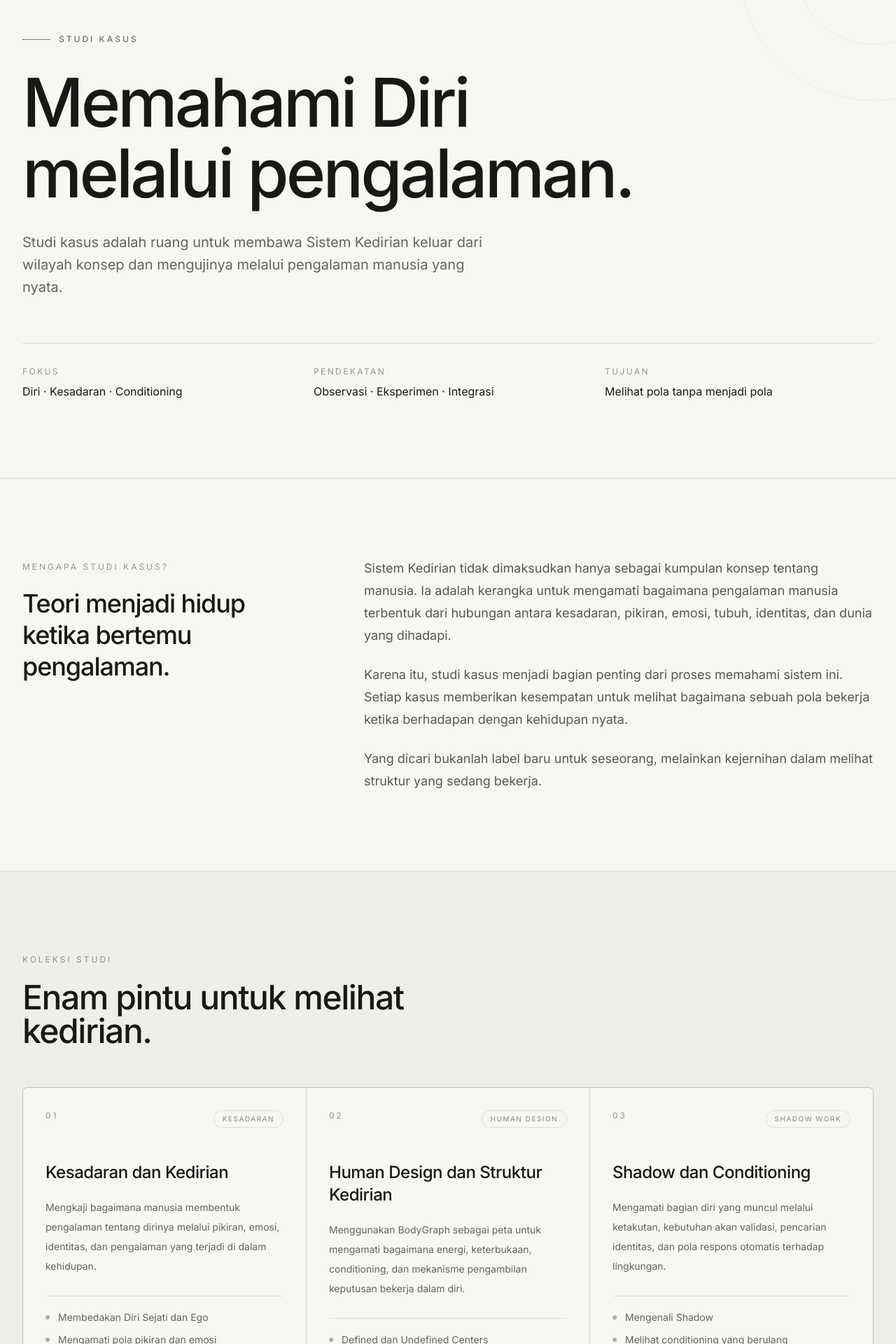
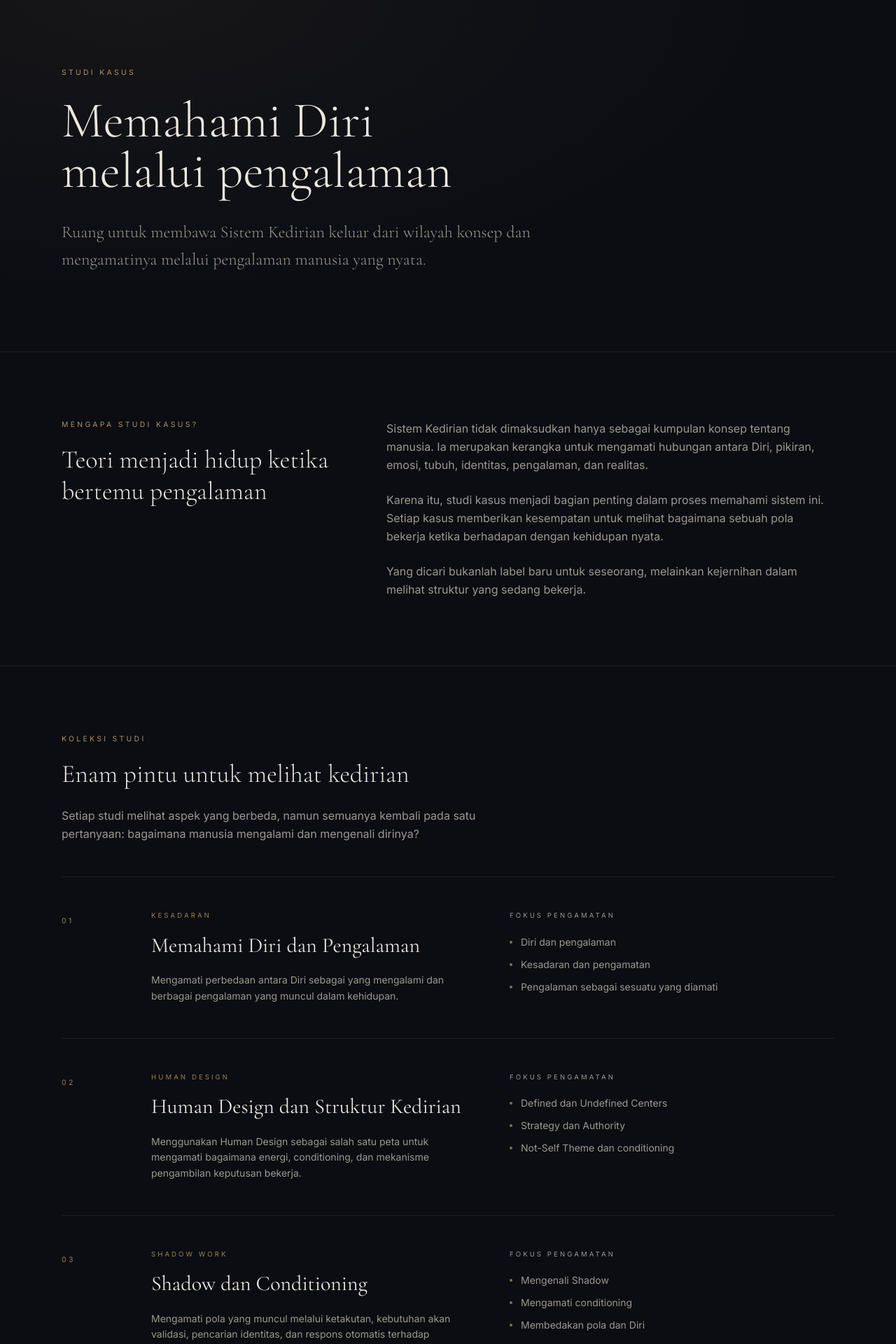
Before and after one commit to spiritualsciencezone/sistem-kedirian, a Next.js app: page /studi-kasus in a window 1280 px wide. Shown: the part 80-2000 px from the top of the page at 70% size. Built offline with nearby package versions, Linux system fonts and the light colour scheme.

Commit message:
Update page.tsx

```diff
--- a/app/studi-kasus/page.tsx
+++ b/app/studi-kasus/page.tsx
@@ -1,16 +1,24 @@
+import type { Metadata } from 'next'
 import { SiteHeader } from '@/components/site-header'
+import { SiteFooter } from '@/components/site-footer'
+
+export const metadata: Metadata = {
+  title: 'Studi Kasus | Sistem Kedirian',
+  description:
+    'Studi kasus mengenai Sistem Kedirian, kesadaran, pengalaman manusia, conditioning, dan pengenalan Diri.',
+}
 
 const studiKasus = [
   {
     number: '01',
-    title: 'Kesadaran dan Kedirian',
+    title: 'Memahami Diri dan Pengalaman',
     category: 'Kesadaran',
     description:
-      'Mengkaji bagaimana manusia membentuk pengalaman tentang dirinya melalui pikiran, emosi, identitas, dan pengalaman yang terjadi di dalam kehidupan.',
+      'Mengamati perbedaan antara Diri sebagai yang mengalami dan berbagai pengalaman yang muncul dalam kehidupan.',
     points: [
-      'Membedakan Diri Sejati dan Ego',
-      'Mengamati pola pikiran dan emosi',
-      'Memahami hubungan antara kesadaran dan pengalaman',
+      'Diri dan pengalaman',
+      'Kesadaran dan pengamatan',
+      'Pengalaman sebagai sesuatu yang diamati',
     ],
   },
   {
@@ -18,7 +26,7 @@ const studiKasus = [
     title: 'Human Design dan Struktur Kedirian',
     category: 'Human Design',
     description:
-      'Menggunakan BodyGraph sebagai peta untuk mengamati bagaimana energi, keterbukaan, conditioning, dan mekanisme pengambilan keputusan bekerja dalam diri.',
+      'Menggunakan Human Design sebagai salah satu peta untuk mengamati bagaimana energi, conditioning, dan mekanisme pengambilan keputusan bekerja.',
     points: [
       'Defined dan Undefined Centers',
       'Strategy dan Authority',
@@ -30,11 +38,11 @@ const studiKasus = [
     title: 'Shadow dan Conditioning',
     category: 'Shadow Work',
     description:
-      'Mengamati bagian diri yang muncul melalui ketakutan, kebutuhan akan validasi, pencarian identitas, dan pola respons otomatis terhadap lingkungan.',
+      'Mengamati pola yang muncul melalui ketakutan, kebutuhan akan validasi, pencarian identitas, dan respons otomatis terhadap lingkungan.',
     points: [
       'Mengenali Shadow',
-      'Melihat conditioning yang berulang',
-      'Mengubah pengamatan menjadi awareness',
+      'Mengamati conditioning',
+      'Membedakan pola dan Diri',
     ],
   },
   {
@@ -42,19 +50,19 @@ const studiKasus = [
     title: 'Keputusan dan Otoritas Internal',
     category: 'Eksperimen',
     description:
-      'Mempelajari bagaimana keputusan dapat muncul dari mekanisme internal yang berbeda dari dorongan pikiran, tekanan lingkungan, atau kebutuhan untuk membuktikan diri.',
+      'Mempelajari bagaimana keputusan dapat muncul dari mekanisme internal yang berbeda dari dorongan pikiran dan tekanan lingkungan.',
     points: [
       'Menunggu Strategy',
       'Mengenali Authority',
-      'Mengamati respons tubuh',
+      'Mengamati respons internal',
     ],
   },
   {
     number: '05',
     title: 'Pikiran, Emosi, dan Realitas',
-    category: 'Psikologi Kesadaran',
+    category: 'Kesadaran',
     description:
-      'Mengkaji bagaimana pikiran dan emosi membentuk cara seseorang menafsirkan realitas, serta bagaimana pengamatan yang sadar dapat menciptakan jarak dari identifikasi.',
+      'Mengkaji bagaimana pikiran dan emosi memengaruhi cara seseorang mengalami dan menafsirkan realitas.',
     points: [
       'Thought Domain',
       'Emotion Domain',
@@ -66,11 +74,11 @@ const studiKasus = [
     title: 'Dari Conditioning menuju Kesadaran',
     category: 'Integrasi',
     description:
-      'Studi integratif mengenai perjalanan dari identifikasi terhadap pola diri menuju kemampuan mengamati pola tersebut tanpa kehilangan pusat kesadaran.',
+      'Mengamati perjalanan dari identifikasi terhadap pola diri menuju kemampuan melihat pola tersebut tanpa menjadikannya sebagai identitas.',
     points: [
       'Mengamati tanpa menghakimi',
       'Memisahkan pengalaman dari identitas',
-      'Mengintegrasikan kesadaran ke kehidupan sehari-hari',
+      'Mengintegrasikan awareness',
     ],
   },
 ]
@@ -79,115 +87,95 @@ const proses = [
   {
     step: '01',
     title: 'Observe',
-    description: 'Mengamati apa yang sedang terjadi tanpa langsung memberikan penilaian.',
+    description:
+      'Mengamati apa yang sedang terjadi tanpa langsung memberikan penilaian.',
   },
   {
     step: '02',
     title: 'Recognize',
-    description: 'Mengenali pola yang berulang dalam pikiran, emosi, tubuh, dan perilaku.',
+    description:
+      'Mengenali pola yang berulang dalam pikiran, emosi, tubuh, dan perilaku.',
   },
   {
     step: '03',
     title: 'Understand',
-    description: 'Memahami struktur yang berada di balik pola tersebut.',
+    description:
+      'Memahami struktur yang berada di balik pola tersebut.',
   },
   {
     step: '04',
     title: 'Experiment',
-    description: 'Menguji pemahaman melalui pengalaman nyata, bukan hanya melalui teori.',
+    description:
+      'Menguji pemahaman melalui pengalaman nyata, bukan hanya melalui teori.',
   },
   {
     step: '05',
     title: 'Integrate',
-    description: 'Membawa hasil pengamatan ke dalam kehidupan sehingga menjadi pengetahuan yang hidup.',
+    description:
+      'Membawa hasil pengamatan ke dalam kehidupan sehingga menjadi pengetahuan yang hidup.',
   },
 ]
 
 export default function StudiKasusPage() {
   return (
-    <main className="min-h-screen bg-[#f8f7f3] text-[#181817]">
+    <>
       <SiteHeader />
 
+      <main className="pt-16">
         {/* HERO */}
-      <section className="relative overflow-hidden border-b border-black/10">
-        <div className="mx-auto max-w-7xl px-6 pb-20 pt-24 lg:px-8 lg:pb-28 lg:pt-32">
-          <div className="max-w-4xl">
-            <div className="mb-8 flex items-center gap-3">
-              <span className="h-px w-10 bg-black/50" />
-              <span className="text-xs font-medium uppercase tracking-[0.25em] text-black/55">
+        <header className="relative overflow-hidden border-b border-border/60">
+          <div
+            aria-hidden="true"
+            className="pointer-events-none absolute inset-0 opacity-40"
+            style={{
+              background:
+                'radial-gradient(ellipse at 15% 0%, color-mix(in oklab, var(--primary) 14%, transparent), transparent 60%)',
+            }}
+          />
+
+          <div className="relative mx-auto max-w-6xl px-6 py-20 sm:py-28">
+            <p className="text-[0.65rem] tracking-hairline uppercase text-primary/80">
               Studi Kasus
-              </span>
-            </div>
+            </p>
 
-            <h1 className="text-5xl font-medium leading-[1.05] tracking-[-0.04em] sm:text-6xl lg:text-8xl">
-              Memahami Diri
-              <br />
-              melalui pengalaman.
+            <h1 className="mt-6 max-w-4xl font-serif text-5xl leading-none font-light text-balance sm:text-7xl">
+              Memahami Diri melalui pengalaman
             </h1>
 
-            <p className="mt-8 max-w-2xl text-lg leading-8 text-black/60 sm:text-xl">
-              Studi kasus adalah ruang untuk membawa Sistem Kedirian keluar
-              dari wilayah konsep dan mengujinya melalui pengalaman manusia
-              yang nyata.
+            <p className="mt-8 max-w-2xl font-serif text-xl leading-relaxed font-light text-muted-foreground text-pretty sm:text-2xl">
+              Ruang untuk membawa Sistem Kedirian keluar dari wilayah konsep
+              dan mengamatinya melalui pengalaman manusia yang nyata.
             </p>
           </div>
-
-          <div className="mt-16 grid gap-8 border-t border-black/10 pt-8 sm:grid-cols-3">
-            <div>
-              <p className="text-xs uppercase tracking-[0.2em] text-black/40">
-                Fokus
-              </p>
-              <p className="mt-2 text-base">Diri · Kesadaran · Conditioning</p>
-            </div>
-
-            <div>
-              <p className="text-xs uppercase tracking-[0.2em] text-black/40">
-                Pendekatan
-              </p>
-              <p className="mt-2 text-base">Observasi · Eksperimen · Integrasi</p>
-            </div>
-
-            <div>
-              <p className="text-xs uppercase tracking-[0.2em] text-black/40">
-                Tujuan
-              </p>
-              <p className="mt-2 text-base">
-                Melihat pola tanpa menjadi pola
-              </p>
-            </div>
-          </div>
-        </div>
-
-        <div className="pointer-events-none absolute -right-40 -top-40 h-96 w-96 rounded-full border border-black/5" />
-        <div className="pointer-events-none absolute -right-20 -top-20 h-56 w-56 rounded-full border border-black/5" />
-      </section>
+        </header>
 
         {/* INTRO */}
-      <section className="mx-auto max-w-7xl px-6 py-20 lg:px-8 lg:py-28">
-        <div className="grid gap-12 lg:grid-cols-[0.7fr_1.3fr] lg:gap-24">
-          <div>
-            <span className="text-xs uppercase tracking-[0.25em] text-black/40">
+        <section className="border-b border-border/60">
+          <div className="mx-auto max-w-6xl px-6 py-20 sm:py-24">
+            <div className="grid gap-12 lg:grid-cols-[0.75fr_1.25fr] lg:gap-20">
+              <header>
+                <p className="text-[0.65rem] tracking-hairline uppercase text-primary/80">
                   Mengapa Studi Kasus?
-            </span>
+                </p>
 
-            <h2 className="mt-5 max-w-md text-3xl font-medium leading-tight tracking-[-0.03em] sm:text-4xl">
-              Teori menjadi hidup ketika bertemu pengalaman.
+                <h2 className="mt-5 font-serif text-3xl leading-tight font-light text-balance sm:text-4xl">
+                  Teori menjadi hidup ketika bertemu pengalaman
                 </h2>
-          </div>
+              </header>
 
-          <div className="max-w-3xl space-y-6 text-base leading-8 text-black/65 sm:text-lg">
+              <div className="max-w-3xl space-y-6 text-sm leading-relaxed text-muted-foreground sm:text-base">
                 <p>
-              Sistem Kedirian tidak dimaksudkan hanya sebagai kumpulan konsep
-              tentang manusia. Ia adalah kerangka untuk mengamati bagaimana
-              pengalaman manusia terbentuk dari hubungan antara kesadaran,
-              pikiran, emosi, tubuh, identitas, dan dunia yang dihadapi.
+                  Sistem Kedirian tidak dimaksudkan hanya sebagai kumpulan
+                  konsep tentang manusia. Ia merupakan kerangka untuk
+                  mengamati hubungan antara Diri, pikiran, emosi, tubuh,
+                  identitas, pengalaman, dan realitas.
                 </p>
 
                 <p>
-              Karena itu, studi kasus menjadi bagian penting dari proses
+                  Karena itu, studi kasus menjadi bagian penting dalam proses
                   memahami sistem ini. Setiap kasus memberikan kesempatan untuk
-              melihat bagaimana sebuah pola bekerja ketika berhadapan dengan
-              kehidupan nyata.
+                  melihat bagaimana sebuah pola bekerja ketika berhadapan
+                  dengan kehidupan nyata.
                 </p>
 
                 <p>
@@ -196,64 +184,75 @@ export default function StudiKasusPage() {
                 </p>
               </div>
             </div>
+          </div>
         </section>
 
-      {/* CASE STUDIES */}
-      <section className="border-y border-black/10 bg-[#efeee9]">
-        <div className="mx-auto max-w-7xl px-6 py-20 lg:px-8 lg:py-28">
-          <div className="mb-14 max-w-2xl">
-            <span className="text-xs uppercase tracking-[0.25em] text-black/40">
+        {/* DAFTAR STUDI KASUS */}
+        <section className="border-b border-border/60">
+          <div className="mx-auto max-w-6xl px-6 py-20 sm:py-24">
+            <header className="max-w-2xl">
+              <p className="text-[0.65rem] tracking-hairline uppercase text-primary/80">
                 Koleksi Studi
-            </span>
+              </p>
 
-            <h2 className="mt-5 text-4xl font-medium tracking-[-0.03em] sm:text-5xl">
-              Enam pintu untuk melihat kedirian.
+              <h2 className="mt-5 font-serif text-3xl leading-tight font-light text-balance sm:text-4xl">
+                Enam pintu untuk melihat kedirian
               </h2>
-          </div>
 
-          <div className="grid gap-px overflow-hidden rounded-2xl border border-black/10 bg-black/10 md:grid-cols-2 lg:grid-cols-3">
+              <p className="mt-6 text-sm leading-relaxed text-muted-foreground sm:text-base">
+                Setiap studi melihat aspek yang berbeda, namun semuanya
+                kembali pada satu pertanyaan: bagaimana manusia mengalami dan
+                mengenali dirinya?
+              </p>
+            </header>
+
+            <div className="mt-12 border-t border-border/60">
               {studiKasus.map((study) => (
                 <article
                   key={study.number}
-                className="group bg-[#f8f7f3] p-7 transition-colors duration-300 hover:bg-white sm:p-8"
+                  className="border-b border-border/60 py-10 sm:py-12"
                 >
-                <div className="flex items-start justify-between gap-4">
-                  <span className="text-xs font-medium tracking-[0.2em] text-black/35">
+                  <div className="grid gap-8 lg:grid-cols-[80px_1fr_1fr] lg:gap-12">
+                    <div>
+                      <span className="text-[0.65rem] tracking-hairline text-primary/70">
                         {study.number}
-                  </span>
-
-                  <span className="rounded-full border border-black/10 px-3 py-1 text-[10px] uppercase tracking-[0.15em] text-black/45">
-                    {study.category}
                       </span>
                     </div>
 
-                <h3 className="mt-12 text-2xl font-medium tracking-[-0.02em]">
+                    <div>
+                      <p className="text-[0.6rem] tracking-hairline uppercase text-primary/70">
+                        {study.category}
+                      </p>
+
+                      <h3 className="mt-4 font-serif text-2xl leading-tight font-normal sm:text-3xl">
                         {study.title}
                       </h3>
 
-                <p className="mt-5 text-sm leading-7 text-black/60">
+                      <p className="mt-5 max-w-xl text-sm leading-relaxed text-muted-foreground">
                         {study.description}
                       </p>
+                    </div>
 
-                <div className="mt-7 border-t border-black/10 pt-5">
-                  <ul className="space-y-3">
+                    <div>
+                      <p className="text-[0.6rem] tracking-hairline uppercase text-muted-foreground">
+                        Fokus Pengamatan
+                      </p>
+
+                      <ul className="mt-5 space-y-3">
                         {study.points.map((point) => (
                           <li
                             key={point}
-                        className="flex gap-3 text-sm text-black/60"
+                            className="flex items-start gap-3 text-sm text-muted-foreground"
                           >
-                        <span className="mt-[7px] h-1.5 w-1.5 shrink-0 rounded-full bg-black/30" />
+                            <span
+                              aria-hidden="true"
+                              className="mt-2 h-1 w-1 shrink-0 rounded-full bg-primary/60"
+                            />
                             <span>{point}</span>
                           </li>
                         ))}
                       </ul>
                     </div>
-
-                <div className="mt-8 flex items-center gap-2 text-xs uppercase tracking-[0.18em] text-black/35 transition-colors group-hover:text-black/70">
-                  <span>Explore</span>
-                  <span className="transition-transform duration-300 group-hover:translate-x-1">
-                    →
-                  </span>
                   </div>
                 </article>
               ))}
@@ -261,35 +260,37 @@ export default function StudiKasusPage() {
           </div>
         </section>
 
-      {/* FRAMEWORK */}
-      <section className="mx-auto max-w-7xl px-6 py-20 lg:px-8 lg:py-28">
-        <div className="grid gap-16 lg:grid-cols-[0.8fr_1.2fr] lg:gap-24">
-          <div>
-            <span className="text-xs uppercase tracking-[0.25em] text-black/40">
+        {/* KERANGKA PENGAMATAN */}
+        <section className="border-b border-border/60">
+          <div className="mx-auto max-w-6xl px-6 py-20 sm:py-24">
+            <div className="grid gap-12 lg:grid-cols-[0.75fr_1.25fr] lg:gap-20">
+              <header>
+                <p className="text-[0.65rem] tracking-hairline uppercase text-primary/80">
                   Kerangka Pengamatan
-            </span>
+                </p>
 
-            <h2 className="mt-5 text-4xl font-medium leading-tight tracking-[-0.03em] sm:text-5xl">
+                <h2 className="mt-5 font-serif text-3xl leading-tight font-light text-balance sm:text-4xl">
                   Bukan menghakimi diri.
                   <br />
                   Melainkan melihat diri.
                 </h2>
-          </div>
+              </header>
 
-          <div>
-            <div className="space-y-0 border-t border-black/10">
+              <div className="border-t border-border/60">
                 {proses.map((item) => (
                   <div
                     key={item.step}
-                  className="grid gap-4 border-b border-black/10 py-7 sm:grid-cols-[70px_180px_1fr] sm:items-start"
+                    className="grid gap-4 border-b border-border/60 py-7 sm:grid-cols-[70px_160px_1fr]"
                   >
-                  <span className="text-xs tracking-[0.2em] text-black/35">
+                    <span className="text-[0.65rem] tracking-hairline text-primary/70">
                       {item.step}
                     </span>
 
-                  <h3 className="text-lg font-medium">{item.title}</h3>
+                    <h3 className="font-serif text-lg font-normal">
+                      {item.title}
+                    </h3>
 
-                  <p className="max-w-xl text-sm leading-7 text-black/55">
+                    <p className="text-sm leading-relaxed text-muted-foreground">
                       {item.description}
                     </p>
                   </div>
@@ -300,25 +301,35 @@ export default function StudiKasusPage() {
         </section>
 
         {/* SISTEM KEDIRIAN */}
-      <section className="bg-[#171716] text-[#f5f3ed]">
-        <div className="mx-auto max-w-7xl px-6 py-20 lg:px-8 lg:py-28">
-          <div className="grid gap-14 lg:grid-cols-[0.75fr_1.25fr] lg:gap-24">
-            <div>
-              <span className="text-xs uppercase tracking-[0.25em] text-white/40">
+        <section className="border-b border-border/60">
+          <div className="mx-auto max-w-6xl px-6 py-20 sm:py-24">
+            <div className="relative overflow-hidden border border-border/60 px-7 py-12 sm:px-12 sm:py-16">
+              <div
+                aria-hidden="true"
+                className="pointer-events-none absolute inset-0 opacity-30"
+                style={{
+                  background:
+                    'radial-gradient(ellipse at 85% 50%, color-mix(in oklab, var(--primary) 12%, transparent), transparent 65%)',
+                }}
+              />
+
+              <div className="relative grid gap-12 lg:grid-cols-[0.75fr_1.25fr] lg:gap-20">
+                <header>
+                  <p className="text-[0.65rem] tracking-hairline uppercase text-primary/80">
                     Sistem Kedirian
-              </span>
+                  </p>
 
-              <h2 className="mt-5 text-4xl font-medium leading-tight tracking-[-0.03em] sm:text-5xl">
-                Dari pengalaman menuju pengenalan.
+                  <h2 className="mt-5 font-serif text-3xl leading-tight font-light text-balance sm:text-4xl">
+                    Dari pengalaman menuju pengenalan
                   </h2>
-            </div>
+                </header>
 
-            <div className="space-y-7 text-base leading-8 text-white/60 sm:text-lg">
+                <div className="space-y-6 text-sm leading-relaxed text-muted-foreground sm:text-base">
                   <p>
                     Setiap manusia mengalami dunia melalui sebuah struktur
                     kedirian. Di dalamnya terdapat apa yang kita sebut sebagai
-                pikiran, emosi, tubuh, identitas, keinginan, ketakutan, dan
-                pengalaman.
+                    pikiran, emosi, tubuh, identitas, keinginan, ketakutan,
+                    dan pengalaman.
                   </p>
 
                   <p>
@@ -326,15 +337,9 @@ export default function StudiKasusPage() {
                     menjadikan struktur itu sebagai identitas terakhir manusia.
                   </p>
 
-              <p className="text-white/85">
+                  <p className="font-serif text-xl leading-relaxed text-foreground">
                     Sebab yang mengamati pengalaman bukanlah pengalaman itu
                     sendiri.
-              </p>
-
-              <div className="border-l border-white/20 pl-6 pt-2">
-                <p className="text-xl italic leading-8 text-white/80">
-                  “Aku memiliki pengalaman, tetapi aku bukan sekadar
-                  pengalaman itu.”
                   </p>
                 </div>
               </div>
@@ -343,20 +348,20 @@ export default function StudiKasusPage() {
         </section>
 
         {/* CTA */}
-      <section className="mx-auto max-w-7xl px-6 py-20 lg:px-8 lg:py-28">
-        <div className="rounded-2xl border border-black/10 bg-[#efeee9] px-7 py-12 sm:px-12 sm:py-16">
+        <section>
+          <div className="mx-auto max-w-6xl px-6 py-20 sm:py-24">
             <div className="max-w-3xl">
-            <span className="text-xs uppercase tracking-[0.25em] text-black/40">
+              <p className="text-[0.65rem] tracking-hairline uppercase text-primary/80">
                 Langkah Berikutnya
-            </span>
+              </p>
 
-            <h2 className="mt-5 text-4xl font-medium tracking-[-0.03em] sm:text-5xl">
+              <h2 className="mt-5 font-serif text-4xl leading-tight font-light text-balance sm:text-5xl">
                 Jangan hanya memahami sistem.
                 <br />
                 Amati dirimu sendiri.
               </h2>
 
-            <p className="mt-6 max-w-2xl text-base leading-8 text-black/60">
+              <p className="mt-6 max-w-2xl text-sm leading-relaxed text-muted-foreground sm:text-base">
                 Studi kasus adalah undangan untuk berpindah dari pengetahuan
                 konseptual menuju pengamatan langsung terhadap kehidupan.
               </p>
@@ -364,23 +369,18 @@ export default function StudiKasusPage() {
               <div className="mt-8">
                 <a
                   href="/artikel"
-                className="inline-flex items-center gap-3 rounded-full bg-[#181817] px-6 py-3 text-sm text-white transition-transform duration-300 hover:translate-x-1"
+                  className="inline-flex items-center gap-3 border border-border px-5 py-3 text-[0.65rem] tracking-hairline uppercase text-foreground transition-colors hover:border-primary/50 hover:text-primary"
                 >
                   <span>Lihat Artikel</span>
-                <span>→</span>
+                  <span aria-hidden="true">→</span>
                 </a>
               </div>
             </div>
           </div>
         </section>
+      </main>
 
-      {/* FOOTER */}
-      <footer className="border-t border-black/10">
-        <div className="mx-auto flex max-w-7xl flex-col gap-4 px-6 py-8 text-xs text-black/40 sm:flex-row sm:items-center sm:justify-between lg:px-8">
-          <p>© {new Date().getFullYear()} Sistem Kedirian</p>
-          <p>Awareness · Understanding · Integration</p>
-        </div>
-      </footer>
-    </main>
+      <SiteFooter />
+    </>
   )
 }
```
Lines whose indentation alone changed are shown as unchanged.
